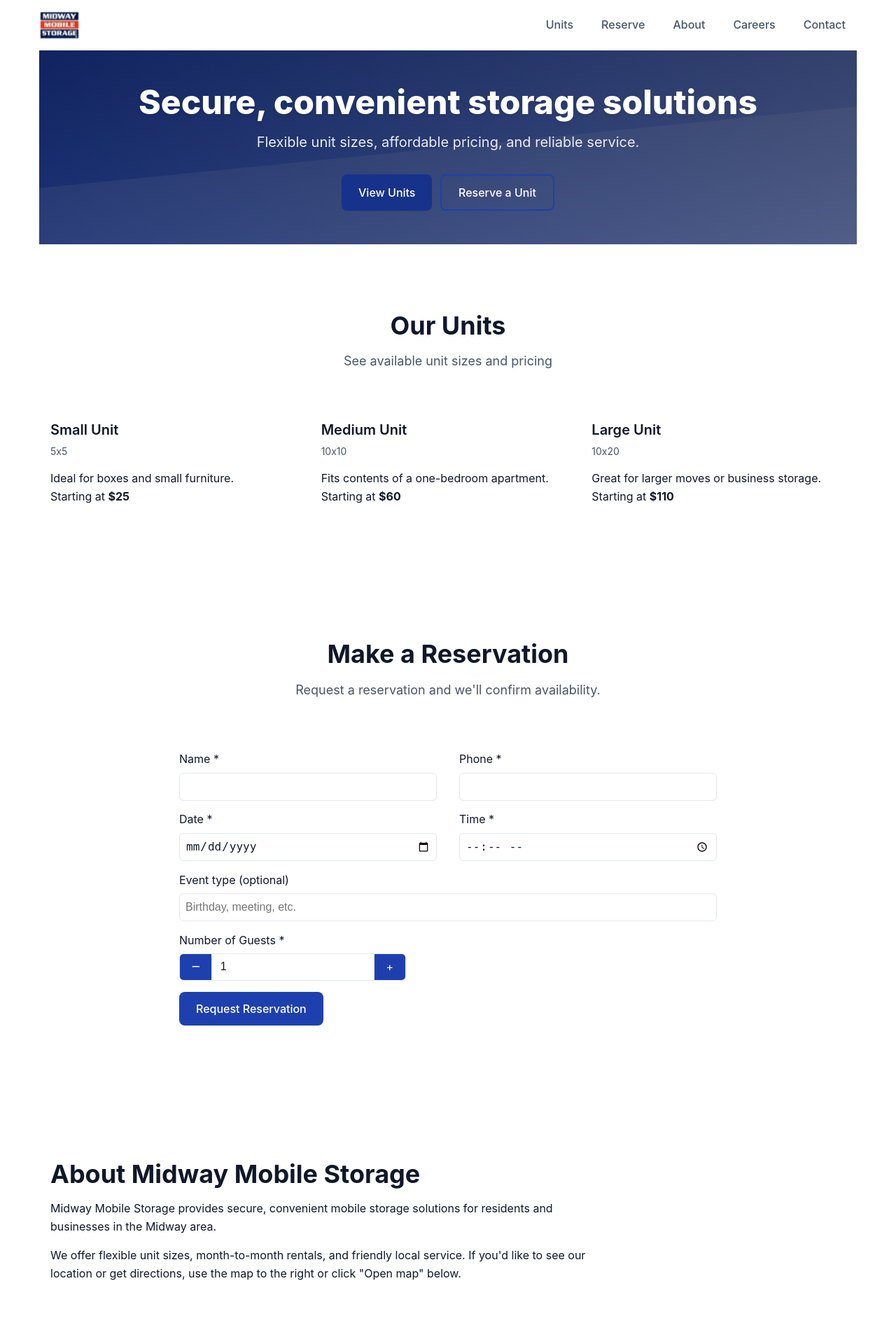
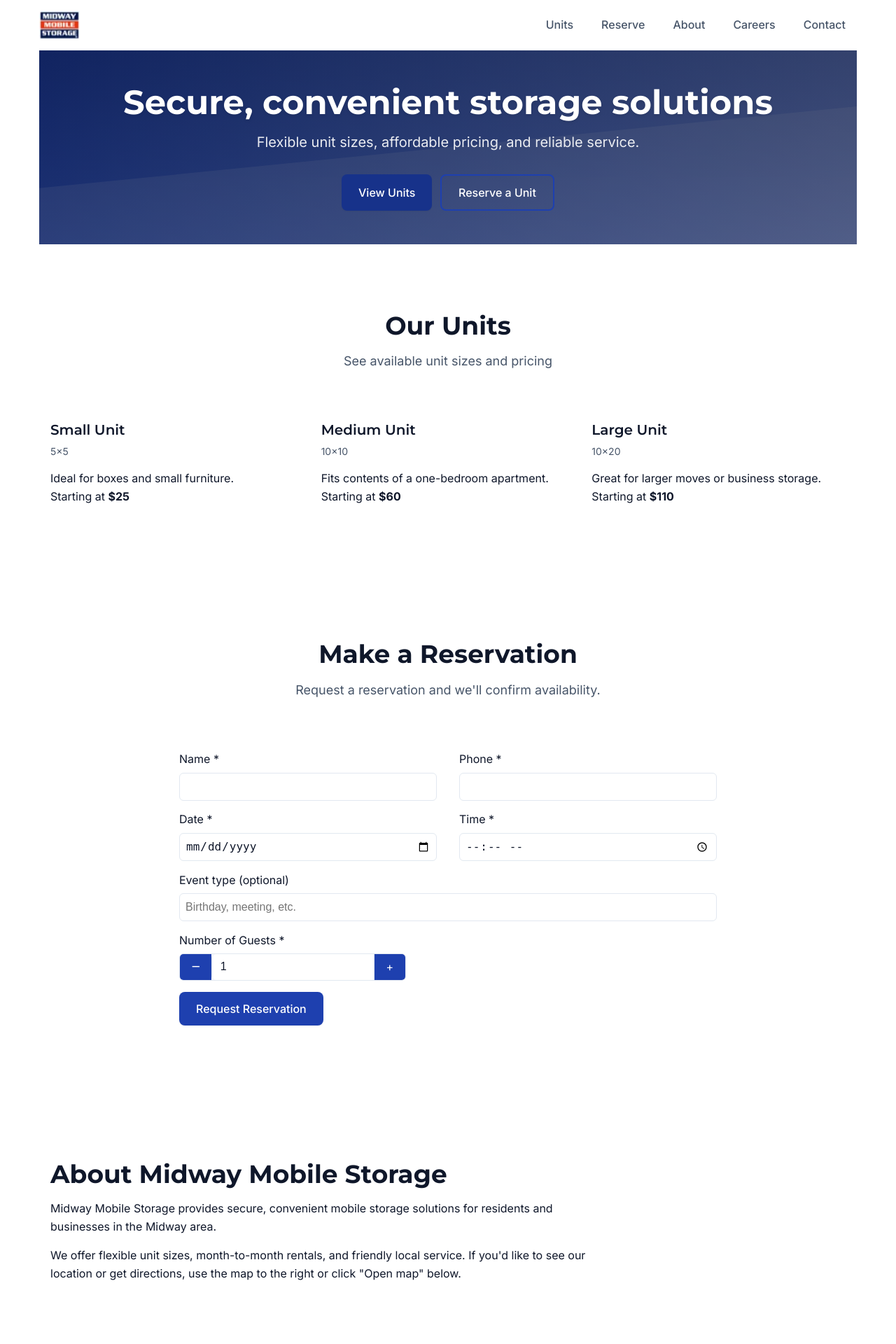
Before and after one commit to jmars319/midway-mobile-storage, a PHP site: page / in a window 1280 px wide. Shown: the top 1920 px of the page at 70% size. Run offline with PHP 8.4, Linux system fonts and the light colour scheme; a map, chart or similar area stays blank; grey boxes are pictures that could not be loaded.

Commit message:
feat(fonts): load Montserrat, Inter, Roboto Condensed and Roboto Mono from Google Fonts CDN

```diff
--- a/index.php
+++ b/index.php
@@ -64,7 +64,10 @@ $cssVersion = file_exists($cssPath) ? filemtime($cssPath) : time();
     <link rel="icon" type="image/png" sizes="16x16" href="/uploads/images/favicon-set/favicon-16x16.png">
     <link rel="apple-touch-icon" sizes="180x180" href="/uploads/images/favicon-set/favicon-180x180.png">
     <link rel="manifest" href="/site.webmanifest">
-    <!-- Typography is self-hosted from assets/fonts/ -->
+    <!-- Typography: load from Google Fonts CDN for Montserrat, Inter, Roboto Condensed and Roboto Mono -->
+    <link rel="preconnect" href="https://fonts.googleapis.com">
+    <link rel="preconnect" href="https://fonts.gstatic.com" crossorigin>
+    <link href="https://fonts.googleapis.com/css2?family=Inter:wght@300;400;500;600;700&family=Montserrat:wght@600;700&family=Roboto+Condensed:wght@400;700&family=Roboto+Mono:wght@700&display=swap" rel="stylesheet">
 </head>
 <body>
 <?php
```
